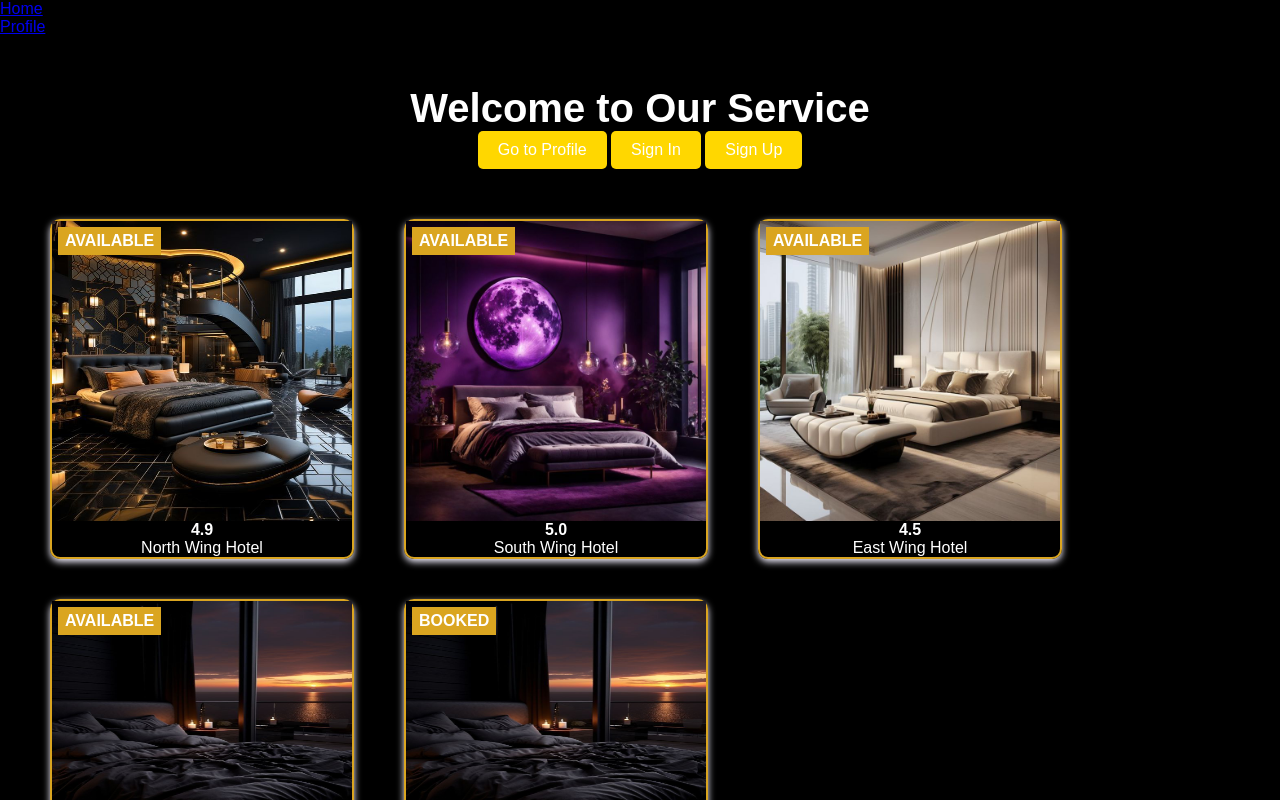
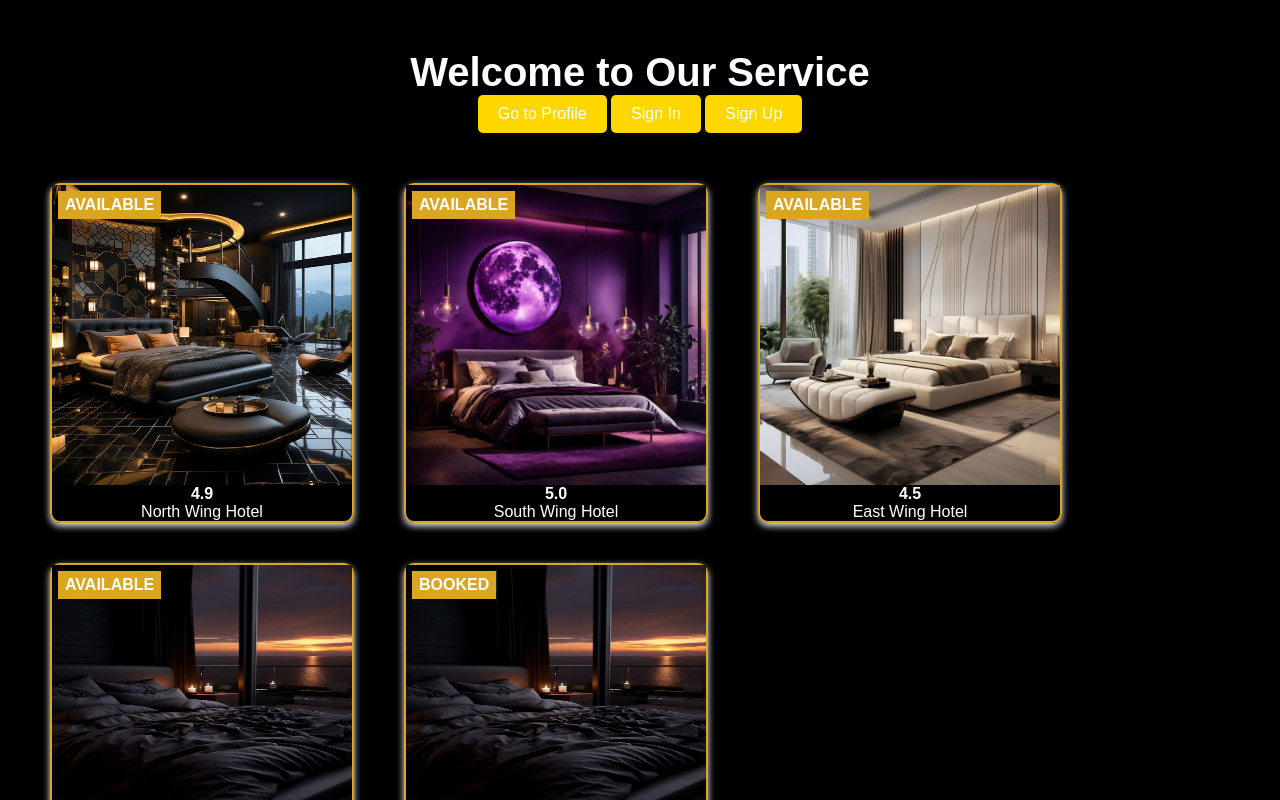
Before and after one commit to Okode100/airbnb-app, a React (Create React App) app: page / in a window 1280 px wide. Shown: the top 800 px of the page. Built offline with nearby package versions, Linux system fonts and the light colour scheme.

Commit message:
create a Users directory under src

```diff
--- a/src/App.js
+++ b/src/App.js
@@ -2,7 +2,7 @@ import React from 'react';
 import './App.css';
 import Cards from './Component/Cards';
 import Hero from './Component/Hero';
-import Navbar from './Component/Navbar'; // Import Navbar
+//import Navbar from './Component/Navbar'; // Import Navbar
 import data from './Component/Data';
 
 function App() {
@@ -12,7 +12,7 @@ function App() {
 
   return (
     <div className="App">
-      <Navbar /> {/* Render Navbar */}
+
       <Hero />
       {dataElement}
     </div>
```
Also changed, not shown: src/Users/Users.js (added).
